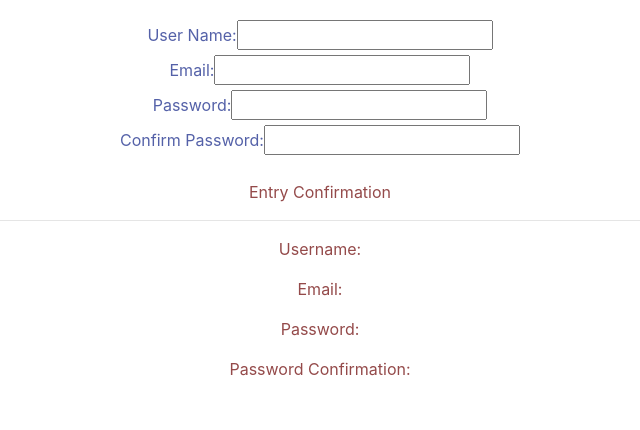
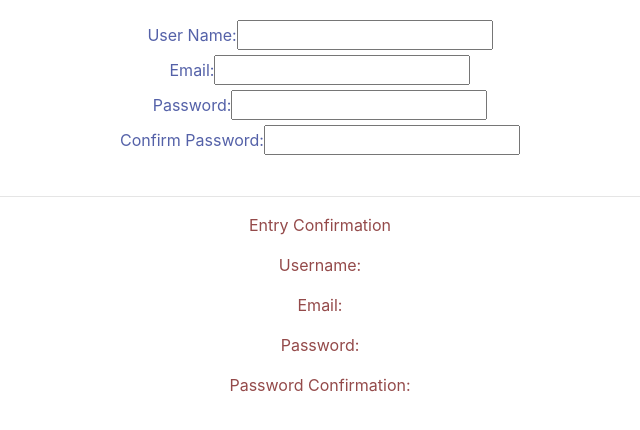
Before and after one commit to geeeedev/sandbox-react, a React (Create React App) app: page / in a window 1280 px wide. Shown: the top 430 px of the page, without its empty margins (320-960 px from the left). Built offline with nearby package versions, Linux system fonts and the light colour scheme.

Commit message:
code clean up

```diff
--- a/src/App.js
+++ b/src/App.js
@@ -1,13 +1,10 @@
 import React from "react";
-import "./App.css";
+// import "./App.css";
 import LoginFormValidation from "./compFormSCSS/LoginFormValidation";
 
 const App = () => {
   return (
-    // <div className="App">
-
-      <LoginFormValidation />
-    // </div>
+    <LoginFormValidation />
   );
 };
 
--- a/src/compFormSCSS/LoginDisplay.js
+++ b/src/compFormSCSS/LoginDisplay.js
@@ -1,13 +1,13 @@
 import React from "react";
-import "./css/Login.css"
+import "./css/Login.css"    //importing post-scss css
 
 const LoginDisplay = (props) => {
     const {username, email, password, cfmPswd} = props.data;
 
     return (
         <div className="display">
+          <hr />
           <p>Entry Confirmation</p>
-          <hr />
           <p>Username: {username}</p>
           <p>Email: {email}</p>
           <p>Password: {password}</p>
--- a/src/compFormSCSS/LoginFormValidation.js
+++ b/src/compFormSCSS/LoginFormValidation.js
@@ -1,6 +1,6 @@
 import React, { useState } from "react";
 import LoginDisplay from "./LoginDisplay";
-import "./css/Login.css"
+import "./css/Login.css"    //importing post-scss css
 
 const LoginForm = () => {
   const [username, setUsername] = useState("");
```
